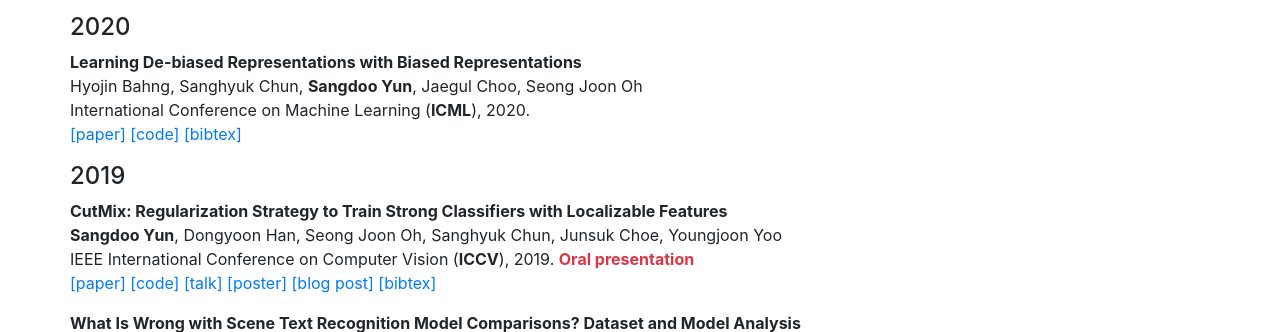
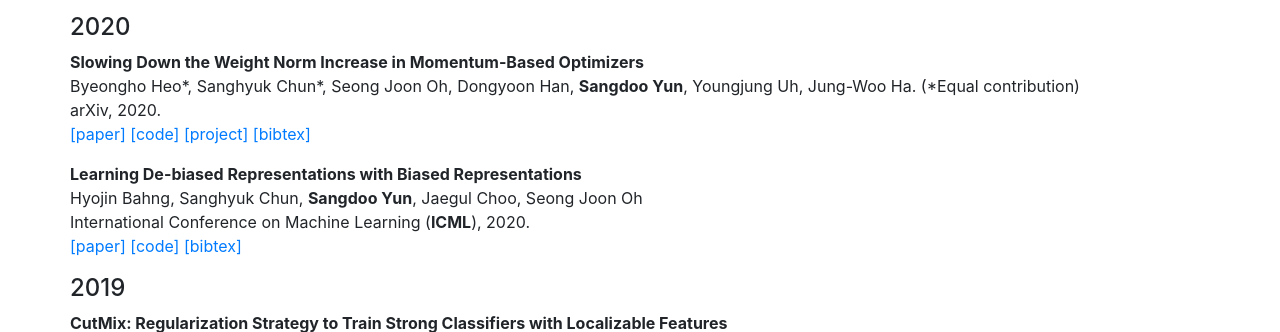
Before and after one commit to sangdooyun/sangdooyun.github.io, a plain HTML site: page index.html in a window 1280 px wide. Shown: the part 394-726 px from the top of the page. Drawn offline with nearby package versions, Linux system fonts and the light colour scheme.

Commit message:
Update index.html

```diff
--- a/index.html
+++ b/index.html
@@ -55,6 +55,16 @@
 
                 <div class="row year2020">
                     <h4>2020</h4>
+                </div>
+
+                <div class="row row-papers">
+                    <ul class="list-unstyled">
+                        <li><strong>Slowing Down the Weight Norm Increase in Momentum-Based Optimizers</strong></li>
+                        <li>Byeongho Heo*, Sanghyuk Chun*, Seong Joon Oh, Dongyoon Han, <strong>Sangdoo Yun</strong>, Youngjung Uh, Jung-Woo Ha. (*Equal contribution)</li>
+                        <li>arXiv, 2020.</li>
+                        <li></li>
+                        <li><a href="">[paper]</a> <a href="https://github.com/clovaai/AdamP">[code]</a> <a href="https://clovaai.github.io/AdamP/">[project]</a> <a href="">[bibtex]</a></li>
+                    </ul>
                 </div>
 
                 <div class="row row-papers">
```
